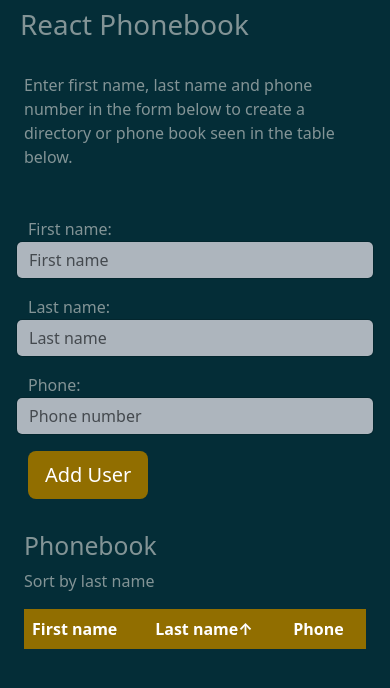
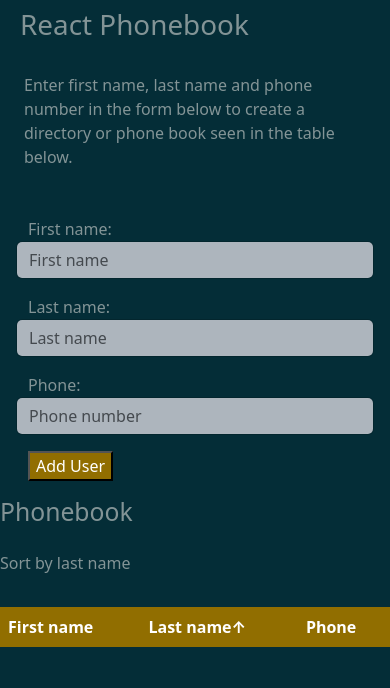
Before and after one commit to hawgfuel/phone-book-sample, a React (Create React App) app: page / in a window 390 px wide. Shown: the top 688 px of the page. Built offline with nearby package versions, Linux system fonts and the light colour scheme.

Commit message:
Refactored app to pass table and phonebook values and deploy a more reall world design pattern

```diff
--- a/src/App.js
+++ b/src/App.js
@@ -1,10 +1,43 @@
+import React, { useState } from 'react';
 import { PhoneBook } from  "./pages/phonebook/phonebook";
-
+import { DataTable } from './components/phone-book-table/phone-book-table';
 
 function App() {
+  const [userData, setUserData] = useState([]);
+  const [sortKey, setSortKey] = useState(null);
+  const [sortOrder, setSortOrder] = useState('asc');
+
+  const addEntryToPhoneBook = (newUser) => {
+    setUserData((prevUserData) => {
+    const updatedUserData = [...prevUserData, newUser];
+    updatedUserData.sort((a, b) => a.userLastname.localeCompare(b.userLastname));
+    return updatedUserData;
+  });
+};
+
+  const handleSort = (key) => {
+    let order = sortOrder;
+    if (sortKey === key) {
+      order = sortOrder === 'asc' ? 'desc' : 'asc';
+    } else {
+      order = 'asc';
+    }
+
+    const sortedData = [...userData].sort((a, b) => {
+      if (order === 'asc') {
+        return a[key] > b[key] ? 1 : -1;
+      } else {
+        return a[key] < b[key] ? 1 : -1;
+      }
+    });
+    setSortKey(key);
+    setSortOrder(order);
+    setUserData(sortedData);
+  };
   return (
     <div className="App">
-      <PhoneBook />
+      <PhoneBook addEntryToPhoneBook={addEntryToPhoneBook} />
+      <DataTable userData={userData} handleSort={handleSort} sortKey={sortKey} sortOrder={sortOrder} />
     </div>
   );
 }
--- a/src/components/phone-book-table/phone-book-table.js
+++ b/src/components/phone-book-table/phone-book-table.js
@@ -1,7 +1,7 @@
 
     export function DataTable({userData, handleSort, sortKey, sortOrder} ) {
         return (
-        <div className='table-container'>
+        <div className='table-container  col-lg-4 mx-auto d-grid gap-3'>
             <h2>Phonebook</h2>
             <p>Sort by last name</p>
             <table className='w-100 p-3 p-2'>
@@ -15,9 +15,9 @@
                 <tbody>
                     {userData.length > 0  && userData.map((user, index) => (
                     <tr className="table-dark" id={`user-${index}`} key={index}>
-                        <td className='p-2'>{user.firstName}</td>
-                        <td className='p-2'>{user.lastName}</td>
-                        <td className='p-2'>{user.phoneNumber}</td>
+                        <td className='p-2'>{user.userFirstname}</td>
+                        <td className='p-2'>{user.userLastname}</td>
+                        <td className='p-2'>{user.userPhone}</td>
                         </tr>
                     ))}
             </tbody>
--- a/src/pages/phonebook/phonebook.js
+++ b/src/pages/phonebook/phonebook.js
@@ -1,12 +1,8 @@
 import React, { useState } from 'react';
-import { DataTable } from '../../components/phone-book-table/phone-book-table';
 
-export function PhoneBook() {
-    const [formData, setFormData] = useState({firstName: '', lastName: '', phoneNumber: ''});
-    const [userData, setUserData] = useState([]);
+export function PhoneBook({addEntryToPhoneBook}) {
     const [formIsValid, setFormIsValid] = useState(true);
-    const [sortKey, setSortKey] = useState(null);
-    const [sortOrder, setSortOrder] = useState('asc');
+    const [formData, setFormData] = useState({userFirstname: '', userLastname: '', userPhone: ''});
 
     function validateForm() {
       if (Object.values(formData).includes('')) {
@@ -18,43 +14,21 @@ export function PhoneBook() {
       }
     }
 
+    function handleSubmit(e){
+      const isValid = validateForm();
+      if(isValid){
+        e.preventDefault();
+        addEntryToPhoneBook(formData);
+        setFormData({userFirstname: '', userLastname: '', userPhone: ''});
+      }
+    };
+
   const handleChange = (e) => {
     setFormData({
       ...formData,
       [e.target.name]: e.target.value
     })
   }
-
-    function saveUser(){
-      const isValid = validateForm();
-      if(isValid){
-        if(userData.length > 0){
-          setUserData( [...userData, formData]);
-        } else {
-          setUserData([formData]);
-        }
-      }
-    };
-
-    const handleSort = (key) => {
-        let order = sortOrder;
-        if (sortKey === key) {
-          order = sortOrder === 'asc' ? 'desc' : 'asc';
-        } else {
-          order = 'asc';
-        }
-
-        const sortedData = [...userData].sort((a, b) => {
-          if (order === 'asc') {
-            return a[key] > b[key] ? 1 : -1;
-          } else {
-            return a[key] < b[key] ? 1 : -1;
-          }
-        });
-        setSortKey(key);
-        setSortOrder(order);
-        setUserData(sortedData);
-      };
 
     return (
         <div className='container row bs-component col-lg-4 mx-auto d-grid gap-3'>
@@ -63,15 +37,15 @@ export function PhoneBook() {
           {!formIsValid &&
               <p className='text-danger'>*All fields are required</p>
           }
-          <form id="phoneBook" className='content-start p-2' onSubmit={e => { e.preventDefault() }}>
+          <form id="phoneBook" className='content-start p-2'  onSubmit={handleSubmit}>
             <fieldset>
             <div className='form-group row p-2'>
               <label className='content-start'>First name:</label>
                 <input
                     className='userFirstname form-control'
-                    name='firstName'
+                    name='userFirstname'
                     placeholder={'First name'}
-                    value={formData.firstName}
+                    value={formData.userFirstname}
                     required={true}
                     onChange={(e) => handleChange(e)}
                     type='text'
@@ -81,8 +55,8 @@ export function PhoneBook() {
                 <label>Last name:</label>
                   <input
                       className='userLastname form-control'
-                      name='lastName'
-                      value={formData.lastName}
+                      name='userLastname'
+                      value={formData.userLastname}
                       placeholder={'Last name'}
                       onChange={(e) => handleChange(e)}
                       type='text'
@@ -92,22 +66,22 @@ export function PhoneBook() {
                 <label>Phone:</label>
                 <input
                     className='userPhoneform-control form-control'
-                    name='phoneNumber'
-                    value={formData.phoneNumber}
+                    name='userPhone'
+                    value={formData.userPhone}
                     placeholder={'Phone number'}
                     onChange={(e) => handleChange(e)}
                     type='text'
                 />
               </div>
               <div className='bs-component mb-20  p-2'>
-                <button
-                    className='btn mustard-bg btn-lg'
-                    type='button'
-                    onClick={() => saveUser()}>Add User</button>
+              <input
+                className='submitButton  mustard-bg'
+                type='submit'
+                value='Add User'
+              />
             </div>
             </fieldset>
           </form>
-          <DataTable userData={userData} handleSort={handleSort} sortKey={sortKey} sortOrder={sortOrder} />
       </div>
     )
 }
```
